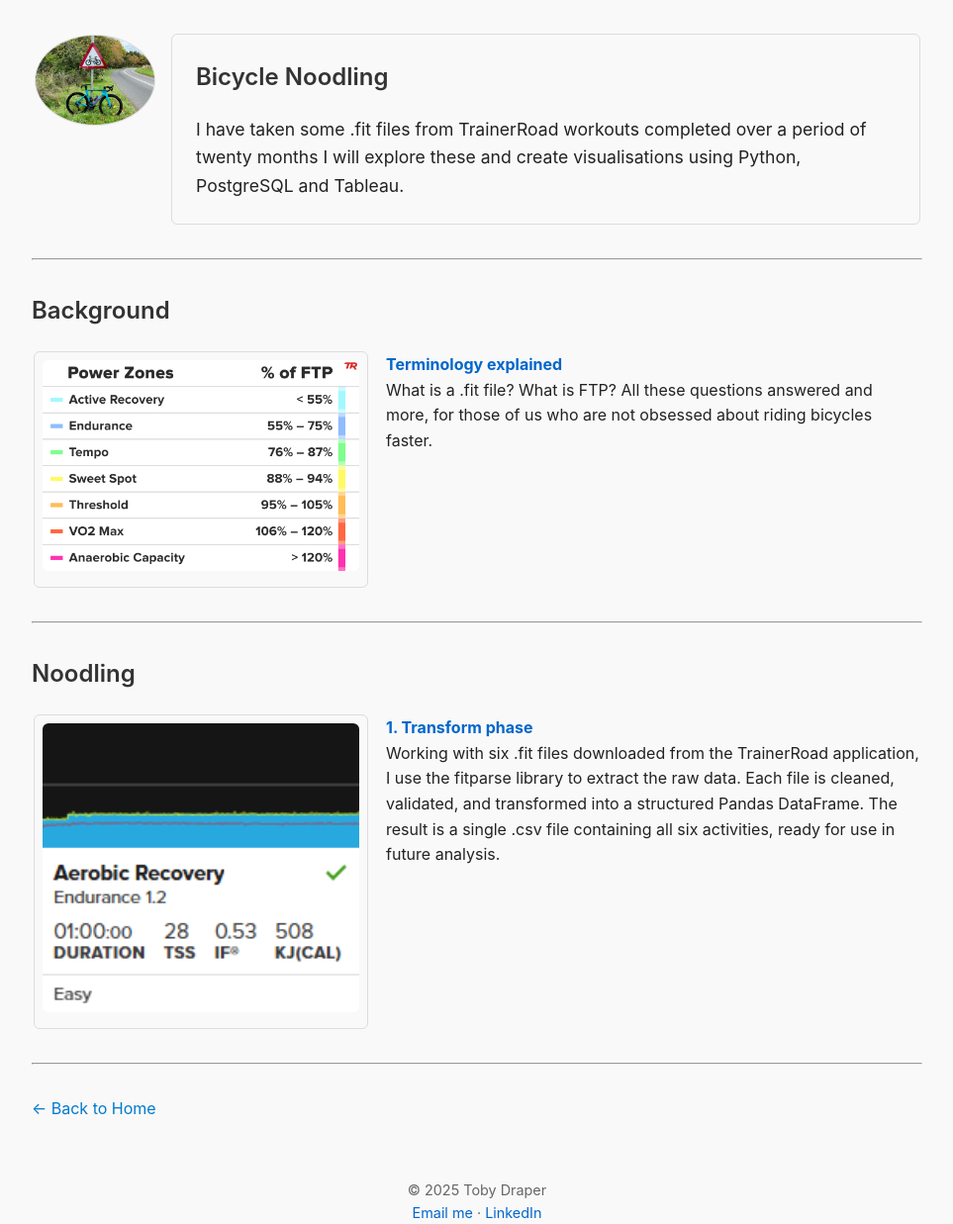
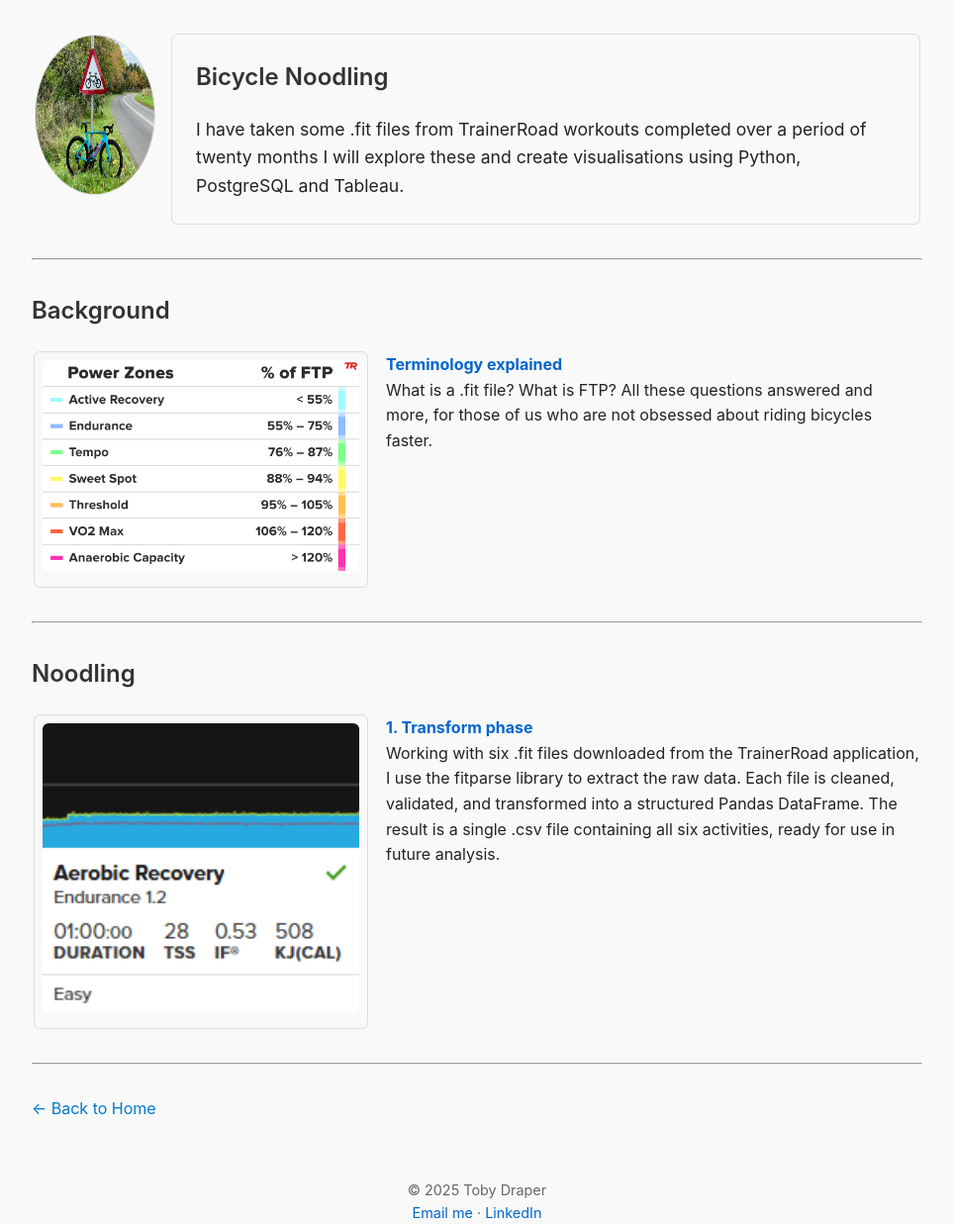
Before and after one commit to drapertoby/portfolio-toby-draper, a Jekyll site: the page built from bicycle-noodling.md, in a window 1280 px wide. Shown: the whole page at 99% size, without its empty margins (158-1121 px from the left). Built offline with Jekyll 4.4.1, drawn with Linux system fonts in a browser that asks for light colours.

Commit message:
Update bicycle-noodling.md

```diff
--- a/bicycle-noodling.md
+++ b/bicycle-noodling.md
@@ -7,7 +7,7 @@ permalink: /bicycle-noodling/
 <table style="width: 100%; margin-bottom: 2rem;">
   <tr>
     <td style="width: 120px; padding-right: 1rem; vertical-align: top;">
-      <img src="/portfolio-toby-draper/images/bikes.jpg" alt="My beautiful bike" style="height: 100%; border-radius: 50%; border: 1px solid #ddd;;" />
+      <img src="/portfolio-toby-draper/images/bikes.jpg" alt="My beautiful bike" style="height: 160px; border-radius: 50%; border: 1px solid #ddd;" />
     </td>
     <td style="border: 1px solid #ddd; background-color: #f9f9f9; padding: 1.5rem; border-radius: 6px;">
       <h2 style="margin-top: 0; font-size: 1.5rem;">Bicycle Noodling</h2>
```
